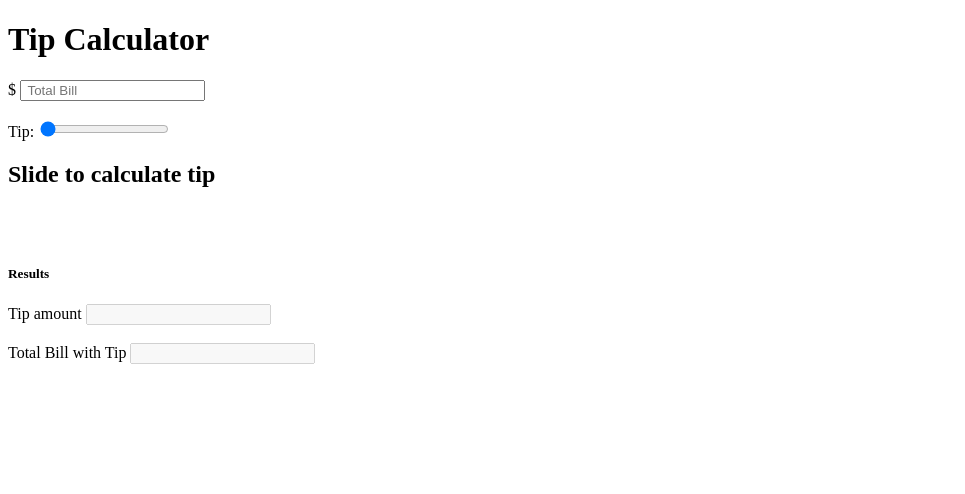
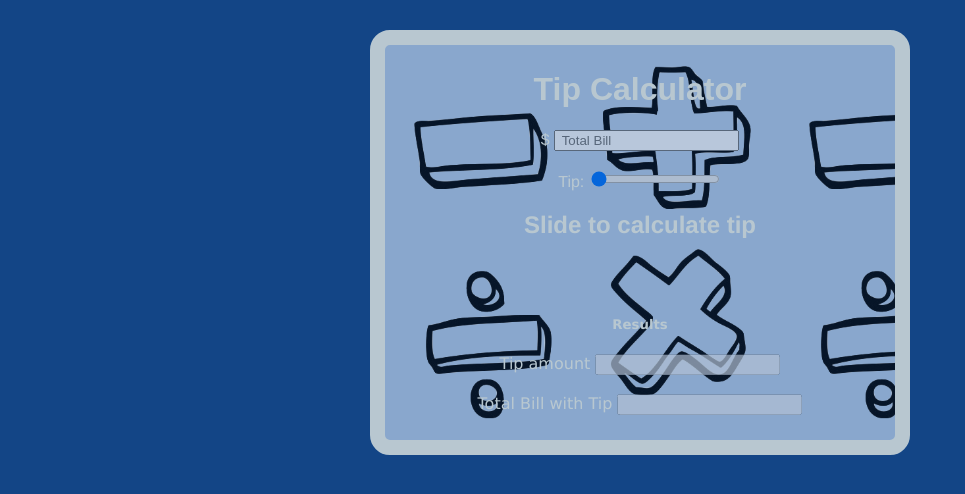
Before and after one commit to AnnabelleGarcia/annabellegarcia.github.io, a plain HTML site: page index.html in a window 1280 px wide. Shown: the whole page, without its empty margins (0-965 px from the left). Drawn offline with nearby package versions, Linux system fonts and the light colour scheme.

Commit message:
Add files via upload

```diff
--- a/index.html
+++ b/index.html
@@ -5,13 +5,13 @@
         <!--Required meta tags-->
         <meta charset="utf-8">
         <meta name="viewport" content="width=device-width, initial-scale=1, shrink-to-fit=no">
-
+        <link href="styles.css" rel="stylesheet">
     <!-- Bootstrap CSS
     <link rel="stylesheet" href="https://maxcdn.bootstrapcdn.com/bootstrap/4.0.0-beta.2/css/bootstrap.min.css"
     integrity="sha384-PsH8R72JQ3SOdhVi3uxftmaW6Vc51MKb0q5P2rRUpPvrszuE4W1povHYgTpBfshb" crossorigin="anonymous">
     -->
 
-        <link href="styles.css" rel="stylesheet">
+
 
 
 
@@ -40,8 +40,8 @@
                                 </div>
                             </div>
                         </form>
-<br>
-<br>
+                        <br>
+                        <br>
 
                         <!--Results-->
                         <div id="results" class="pt-4">
@@ -65,7 +65,8 @@
             </div>
         </div>
 
-<script src="java.js"></script>
+
+        <script src="java.js"></script>
 
     <!-- Optional JavaScript -->
     <!-- jQuery first, then Popper.js, then Bootstrap JS -->
--- /dev/null
+++ b/java.js
@@ -0,0 +1,18 @@
+document.querySelector('#tip-form').onchange = function(){
+
+    var bill = Number(document.getElementById('billTotal').value);
+    var tip = document.getElementById('tipInput').value;
+    document.getElementById('tipOutput').innerHTML = `${tip}%`;
+    var tipValue = bill * (tip/100)
+    var finalBill = bill + tipValue
+  console.log(finalBill)
+  var tipAmount = document.querySelector('#tipAmount')
+  var totalBillWithTip = document.querySelector('#totalBillWithTip')
+
+  tipAmount.value = tipValue.toFixed(2);
+   totalBillWithTip.value =finalBill.toFixed(2);
+
+   //Show Results
+
+    document.getElementById('results').style.display='block'
+  }
--- /dev/null
+++ b/styles.css
@@ -0,0 +1,71 @@
+
+
+
+#results
+{
+
+    font-family: Verdana, Geneva, Tahoma, sans-serif;
+
+    margin-bottom: 20px;
+}
+
+
+ html
+ {
+
+  background-color: rgb(19, 69, 134);
+  text-align: center;
+
+ }
+
+
+ body
+{
+
+  margin: 30px auto;
+  border-radius: 20px;
+  border-style: solid;
+  border-width: 15px;
+  padding: 5px;
+  width: 500px;
+  height: 100%;
+  background-color: rgba(215, 232, 252, 0.863);
+  background-image: url(math-symbols.png);
+  opacity: 0.7;
+  background-size: contain;
+  color:ivory;
+
+
+}
+
+
+
+h1
+
+{
+
+  /*background-color: royalblue;*/
+  border-radius: 40px;
+  border-width: 10px;
+  font-family: Arial, Helvetica, sans-serif;
+
+}
+
+form
+
+{
+
+font-family: 'Franklin Gothic Medium', 'Arial Narrow', Arial, sans-serif;
+/*background-color: seagreen;*/
+
+}
+
+hr
+
+
+{
+
+  width: 400px;
+
+
+}
```
Also changed, not shown: math-symbols.png (added).
